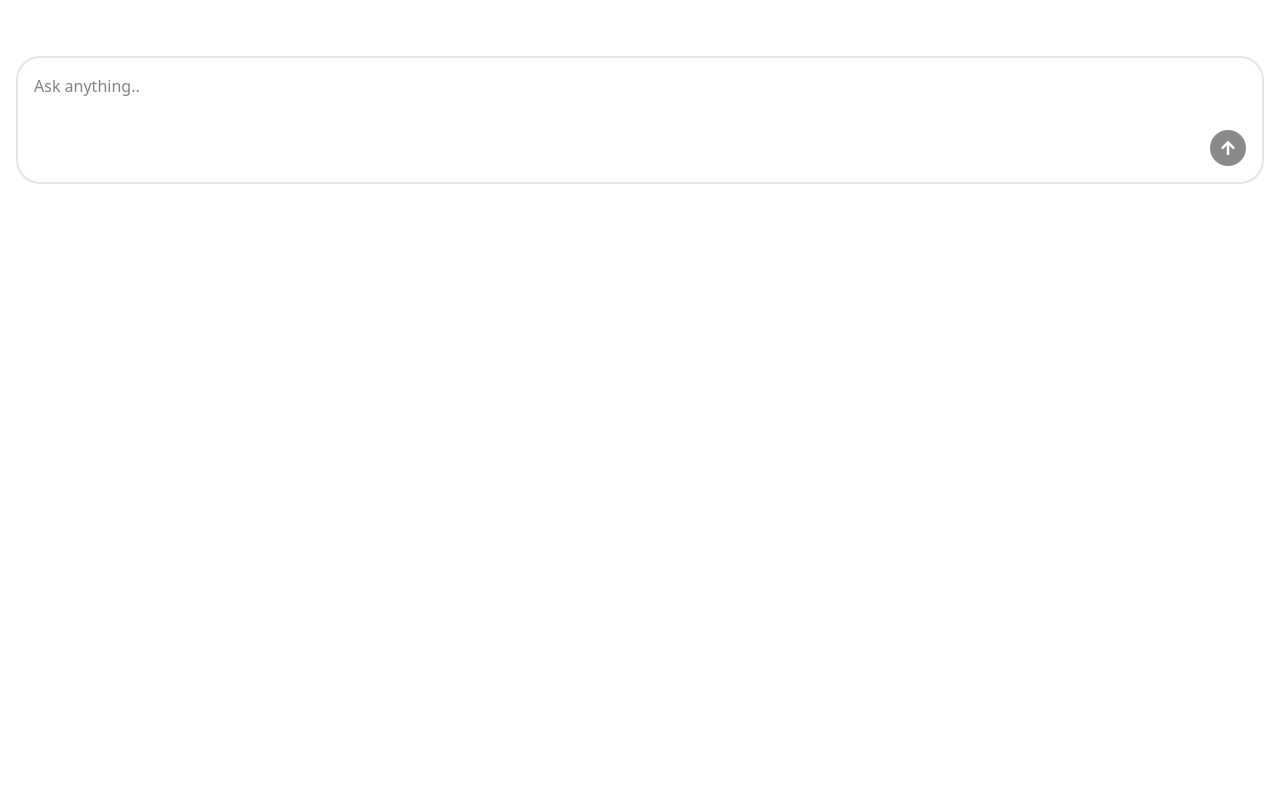
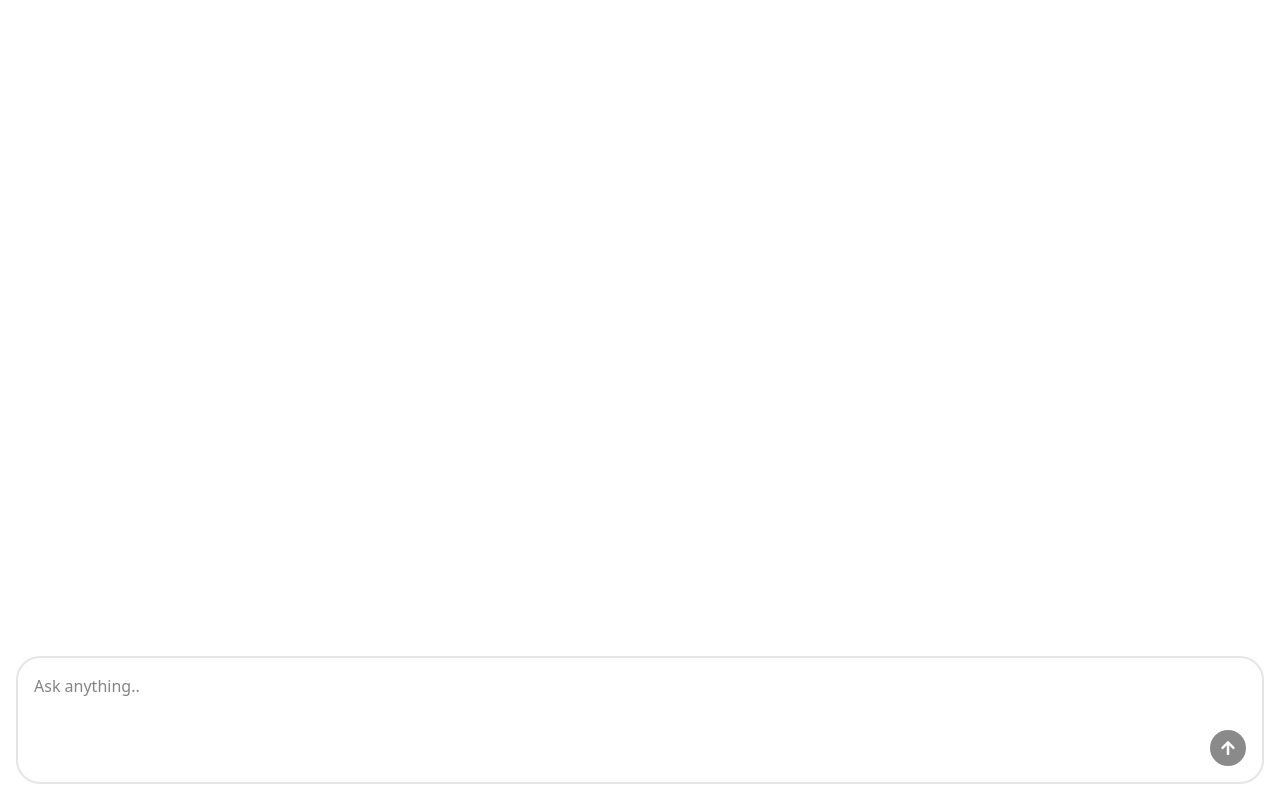
Before and after one commit to imadibrahem/AI-Chat-Bot, a React (Vite) app in the folder packages/client/: page / in a window 1280 px wide. Built offline with nearby package versions, Linux system fonts and the light colour scheme.

Commit message:
Look and Feel improved

```diff
--- a/packages/client/src/App.tsx
+++ b/packages/client/src/App.tsx
@@ -2,7 +2,7 @@
 
 function App() {
    return (
-      <div className="p-4">
+      <div className="p-4 h-screen w-full">
          <ChatBot />
       </div>
    );
--- a/packages/client/src/components/ui/ChatBot.tsx
+++ b/packages/client/src/components/ui/ChatBot.tsx
@@ -21,19 +21,19 @@
 const ChatBot = () => {
    const [messages, setMessages] = useState<Message[]>([]);
    const [isBotTyping, setIsBotTyping] = useState(false);
-   const formRef = useRef<HTMLFormElement | null>(null);
+   const lastMessageRef = useRef<HTMLDivElement | null>(null);
    const conversationId = useRef(crypto.randomUUID());
    const { register, handleSubmit, reset, formState } = useForm<FormData>();
 
    useEffect(() => {
-      formRef.current?.scrollIntoView({ behavior: 'smooth' });
+      lastMessageRef.current?.scrollIntoView({ behavior: 'smooth' });
    }, [messages]);
 
    const onSubmit = async ({ prompt }: FormData) => {
       setMessages((prev) => [...prev, { content: prompt, role: 'user' }]);
       setIsBotTyping(true);
 
-      reset();
+      reset({ prompt: '' });
 
       const { data } = await axios.post<chatResponse>('/api/chat', {
          prompt,
@@ -59,12 +59,13 @@
    };
 
    return (
-      <div>
-         <div className="flex flex-col gap-3 mb-10">
+      <div className="flex flex-col h-full">
+         <div className="flex flex-col flex-1 gap-3 mb-10 overflow-y-auto">
             {messages.map((message, index) => (
-               <p
+               <div
                   key={index}
                   onCopy={onCopyMessage}
+                  ref={index === messages.length - 1 ? lastMessageRef : null}
                   className={`px-3 py-1 rounded-xl ${
                      message.role === 'user'
                         ? 'bg-blue-600 text-white self-end'
@@ -72,7 +73,7 @@
                   }`}
                >
                   <ReactMarkdown>{message.content}</ReactMarkdown>
-               </p>
+               </div>
             ))}
             {isBotTyping && (
                <div className="flex self-start gap-1 px-3 py-3 bg-gray-200 rounded-xl">
@@ -85,7 +86,6 @@
          <form
             onSubmit={handleSubmit(onSubmit)}
             onKeyDown={onKeyDown}
-            ref={formRef}
             className="flex flex-col gap-2 items-end border-2 p-4 rounded-3xl"
          >
             <textarea
@@ -93,6 +93,7 @@
                   required: true,
                   validate: (data) => data.trim().length > 0,
                })}
+               autoFocus
                className="w-full border-0 focus:outline-0 resize-none"
                placeholder="Ask anything.."
                maxLength={1000}
```
